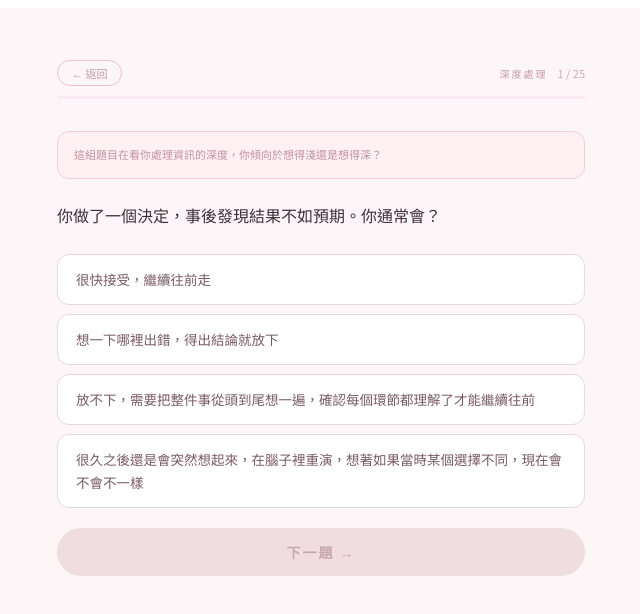
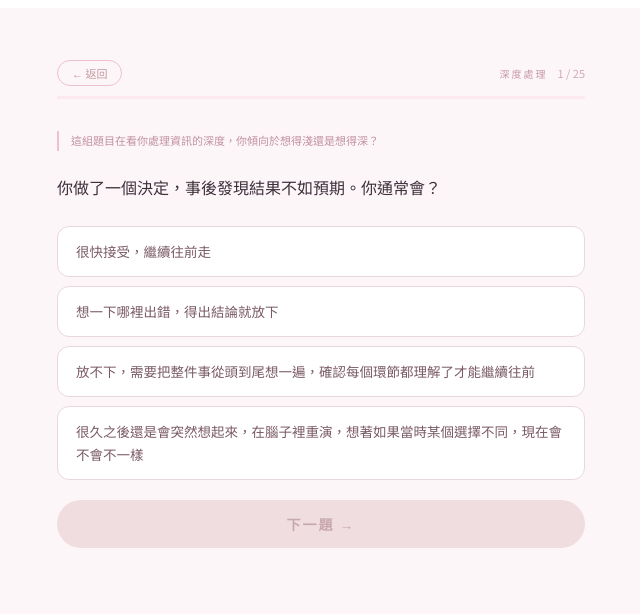
Before and after one commit to 83CC83/does-quiz, a Next.js app: page / in a window 1280 px wide. Both pictures are taken after a click on the button "開始測驗 ✦". Shown: the top 614 px of the page, without its empty margins (319-959 px from the left). Built offline with nearby package versions, Linux system fonts and the light colour scheme; a web font is replaced by a local one.

Commit message:
update description

```diff
--- a/app/page.jsx
+++ b/app/page.jsx
@@ -68,7 +68,7 @@ const QUESTIONS = [
   { id: "D2", dim: "D", scenario: "朋友隨口分享了一件事（不管是不是你感興趣的話題），說完就換話題了。但你？", options: [{ label: "跟著換話題，沒特別放心上", value: 1 }, { label: "當下有多想一下，之後就忘了", value: 2 }, { label: "事後還會想起來，試著理解對方為什麼這樣說、當時的心情是什麼", value: 3 }, { label: "那句話變成一個入口，開始想到自己、想到某段關係、想到一些更大的問題，越想越深", value: 4 }] },
   { id: "D3", dim: "D", scenario: "開會時主管提了一個新方向，大家都點頭說好。你？", options: [{ label: "覺得可以就跟著點頭，不會多想", value: 1 }, { label: "有疑問，但告訴自己先觀察看看", value: 2 }, { label: "腦子裡開始拆解邏輯，會在心裡把疑點一條一條整理清楚，不整理完就覺得不踏實", value: 3 }, { label: "回家之後還在想，把整個方向的可能風險在腦子裡跑了一遍，睡前才終於放下", value: 4 }] },
   { id: "D4", dim: "D", scenario: "你看完一部電影，朋友問你覺得怎樣。你通常？", options: [{ label: "說好看或不好看，大概就這樣", value: 1 }, { label: "聊一下劇情和感受，說完就結束了", value: 2 }, { label: "會從導演意圖、角色動機、故事結構去分析，說起來可以講很久", value: 3 }, { label: "某個畫面或一句台詞會一直浮現，觸發很多自己的東西，那種感覺好幾天都在", value: 4 }] },
-  { id: "D5", dim: "D", scenario: "你和別人發生了一點小摩擦，對方好像已經沒事了。你？", options: [{ label: "對方沒事你也沒事，過了就過了", value: 1 }, { label: "稍微想了一下，確認沒問題就放下", value: 2 }, { label: "會反覆回想當時的每句話，試著從對方的角度理解，直到在腦子裡把這件事『解釋通』才能放下", value: 3 }, { label: "不只想這次，還會開始想這段關係的整體模式、自己在關係裡習慣扮演什麼角色，一個小摩擦變成很長的自我審視", value: 4 }] },
+  { id: "D5", dim: "D", scenario: "你和別人發生了一點小摩擦，對方好像已經沒事了。你？", options: [{ label: "對方沒事你也沒事，過了就過了", value: 1 }, { label: "稍微想了一下，確認沒問題就放下", value: 2 }, { label: "會反覆回想當時的每句話，試著從對方的角度理解，直到在腦子裡把這件事「解釋通」才能放下", value: 3 }, { label: "不只想這次，還會開始想這段關係的整體模式、自己在關係裡習慣扮演什麼角色，一個小摩擦變成很長的自我審視", value: 4 }] },
   { id: "O1", dim: "O", scenario: "你走進一間燈光很亮、音樂很大聲的餐廳，朋友說「好有氣氛喔」。你的感受是？", options: [{ label: "跟朋友一樣覺得很有氣氛，沒特別困擾", value: 1 }, { label: "有注意到吵，但投入聊天之後就忘了", value: 2 }, { label: "整頓飯都有點分心，但還是可以聊天", value: 3 }, { label: "會想辦法換位子或提早離開，待在那裡讓我很不舒服", value: 4 }] },
   { id: "O2", dim: "O", scenario: "你連續工作了幾個小時，中間沒有休息。你通常？", options: [{ label: "狀態還好，繼續做沒問題", value: 1 }, { label: "有點疲憊，但撐一下就過了", value: 2 }, { label: "效率下降，出去走走或喝杯水之後可以繼續", value: 3 }, { label: "就算休息了也很難再進入狀態，只能把剩下的事留到明天", value: 4 }] },
   { id: "O3", dim: "O", scenario: "一個週末你參加了整天的活動（假設是你不討厭的那種），人很多、行程很滿。結束後你？", options: [{ label: "覺得很充實，精力還很好", value: 1 }, { label: "有點累，睡一覺就恢復了", value: 2 }, { label: "撐完了，但當天晚上必須完全獨處才能恢復，否則隔天還是累", value: 3 }, { label: "活動進行到一半就已經開始覺得撐不住，需要找藉口提早離開才能恢復", value: 4 }] },
@@ -325,7 +325,7 @@ export default function DOESQuiz() {
             <div key={q.id + "_content"} style={{ animation: "fadeUp 0.3s ease-out", minHeight: 420 }}>
 
             {isNewDim && (
-              <div style={{ background: "#fff0f4", borderRadius: 12, padding: "13px 16px", border: "1px solid #f5ccd8", marginBottom: 22 }}>
+              <div style={{ borderLeft: "2px solid #f0c0cc", paddingLeft: 12, marginBottom: 22 }}>
                 <p style={{ fontSize: 11, color: "#c090a0", margin: 0, fontFamily: "Noto Sans TC, sans-serif", lineHeight: 1.8 }}>{DIMENSIONS[q.dim]?.desc}</p>
               </div>
             )}
```
